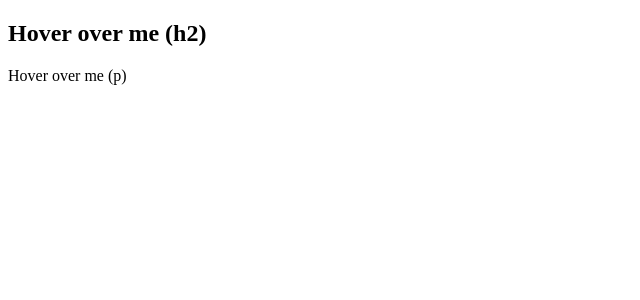
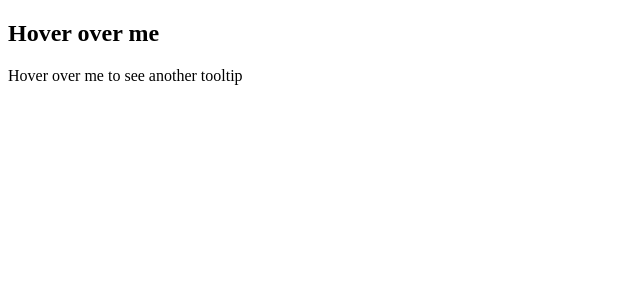
Before and after one commit to acciojob/react-composition-3-Jidugutejesh, a React app: page / in a window 1280 px wide. Shown: the top 300 px of the page, without its empty margins (0-640 px from the left). Built offline with nearby package versions, Linux system fonts and the light colour scheme.

Commit message:
Update Tooltip components in App.js

```diff
--- a/src/components/App.js
+++ b/src/components/App.js
@@ -5,10 +5,10 @@ function App() {
   return (
     <div>
       <h2 className="tooltip">
-        <Tooltip text="Hover over me (h2)" tooltipText="Tooltip for h2" />
+        <Tooltip text="Hover over me"/>
       </h2>
       <p className="tooltip">
-        <Tooltip text="Hover over me (p)" tooltipText="Tooltip for p" />
+        <Tooltip text="Hover over me to see another tooltip" />
       </p>
     </div>
   );
```
